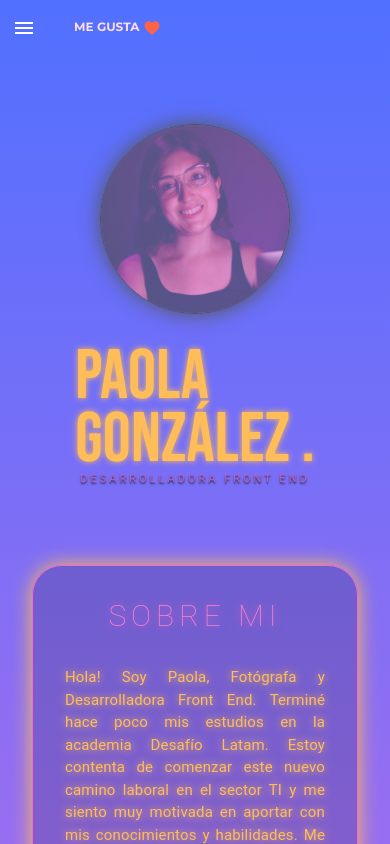
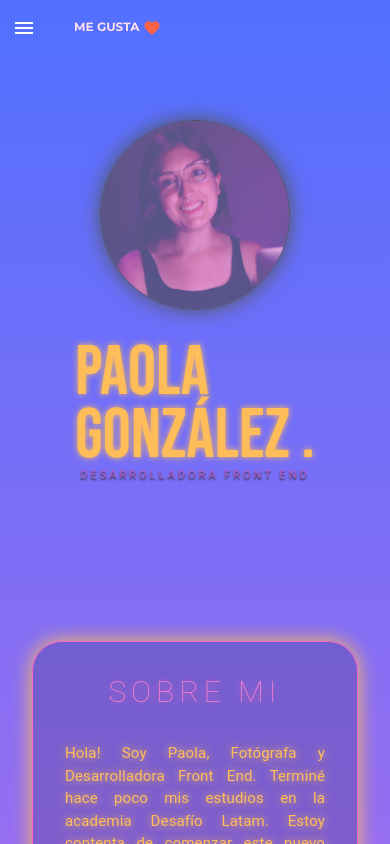
Before and after one commit to paaolaola/portfolio-paola-gonzalez, a React (Vite) app: page / in a window 390 px wide. Shown: the top 844 px of the page. Built offline with nearby package versions, Linux system fonts and the light colour scheme.

Commit message:
third commit

```diff
--- a/src/assets/css/Home.css
+++ b/src/assets/css/Home.css
@@ -41,11 +41,12 @@
     border: none;
 }
 /*header*/
+
 .box-perfil {
     display: flex;
     justify-content: space-evenly;
     align-items: center;
-    margin-top: 200px;
+    margin: 5rem 0;
 }
 .names-perfil {
     display: flex;
@@ -370,12 +371,12 @@ form {
         font-size: 10px;
     }
 
-    /*section perfil*/
+    /*header*/
     .box-perfil {
         display: flex;
         flex-direction: column;
         justify-content: space-evenly;
-        margin-top: 20px;
+        margin-top: 1rem;
     }
 
     .title-name,
```
Also changed, not shown: 1 other file (tests, documents, lock files or other folders).
